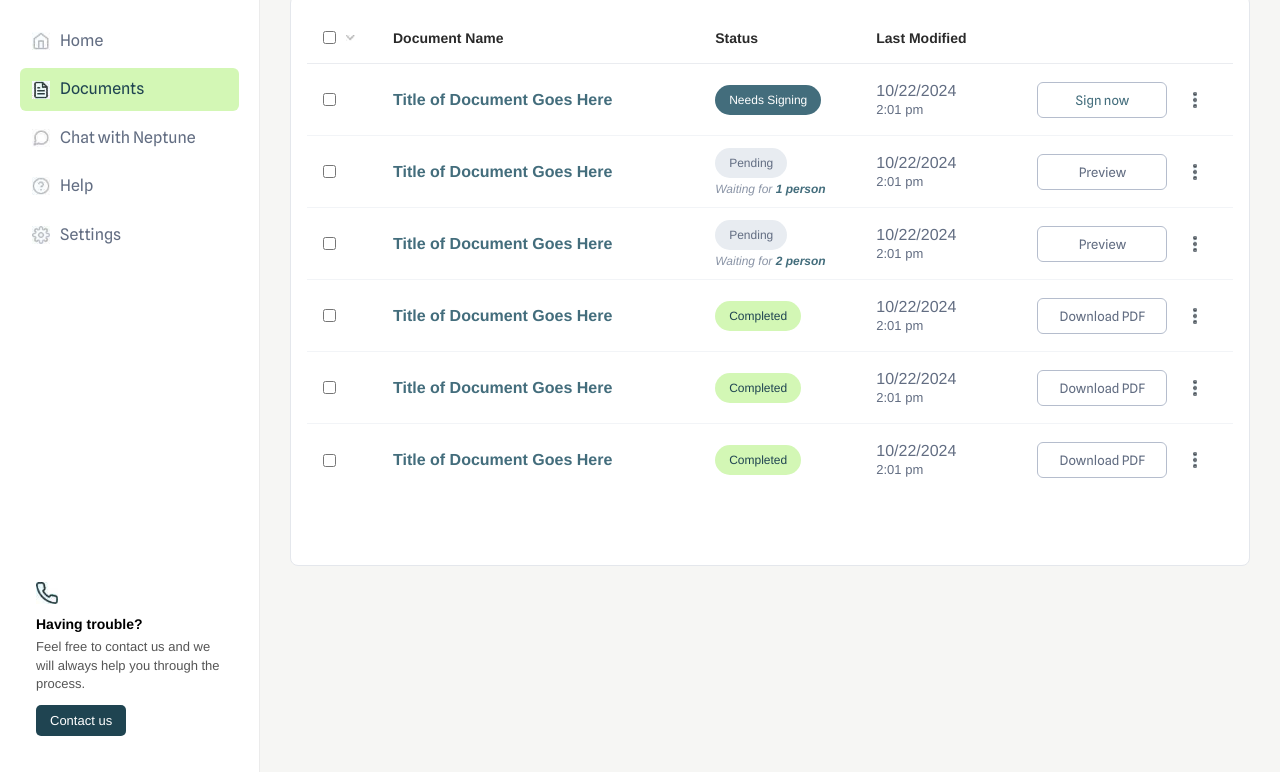
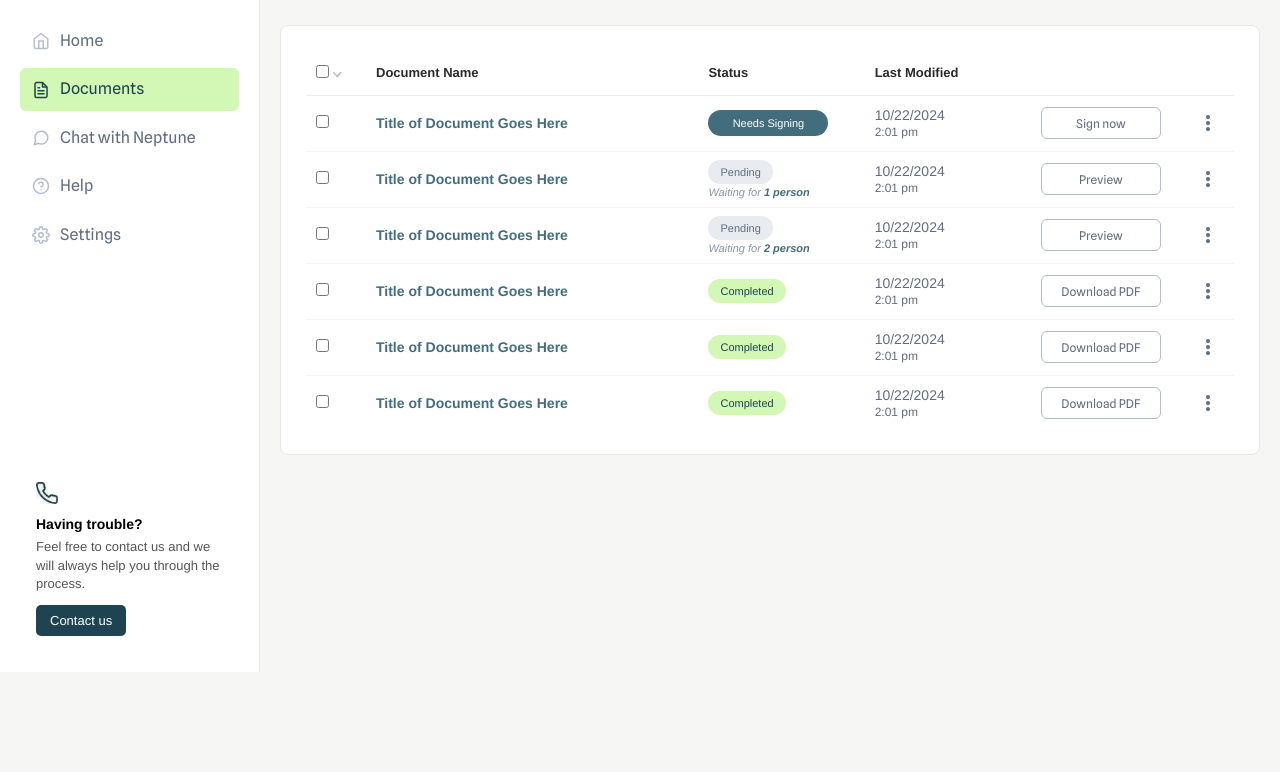
Before and after one commit to Prachi-Remotestate/Assignment-1, a plain HTML site: page index.html in a window 1280 px wide. Shown: the part 128-900 px from the top of the page. After the commit the page ends 800 px from the top, so only its background shows below. Drawn offline with Linux system fonts and the light colour scheme.

Commit message:
updated responsiveness add edit/delete button

```diff
--- a/index.html
+++ b/index.html
@@ -25,7 +25,7 @@
     <div class="profile">
       <div class="profile-left">
         <div class="avatar">
-          <img src="assets/img14.jpg" alt="User">
+          <img src="assets/Usercard_icon.svg" alt="User">
         </div>
         <div class="user-info">
           <p class="name">Jessica Thompson</p>
@@ -39,11 +39,11 @@
 
 
     <nav class="menu">
-      <a href="#"><img src="assets/img12.jpg" alt=""> Home</a>
-      <a href="#" class="active"><img src="assets/img15.jpg" alt=""> Documents</a>
-      <a href="#"><img src="assets/img9.jpg" alt=""> Chat with Neptune</a>
-      <a href="#"><img src="assets/img13.jpg" alt=""> Help</a>
-      <a href="#"><img src="assets/img7.jpg" alt=""> Settings</a>
+      <a href="#"><img src="assets/home_icon.svg" alt=""> Home</a>
+      <a href="#" class="active"><img src="assets/document_icon.svg" alt=""> Documents</a>
+      <a href="#"><img src="assets/chat_icon.svg" alt=""> Chat with Neptune</a>
+      <a href="#"><img src="assets/help_icon.svg" alt=""> Help</a>
+      <a href="#"><img src="assets/settings_icon.svg" alt=""> Settings</a>
     </nav>
 
 
@@ -73,195 +73,170 @@
 <div class="page-header">
   <h1>My Documents</h1>
 
+  <div class="header-right">
+    <button class="action-btn primary">Add</button>
   <div class="search-box">
     <input type="text" placeholder="Search documents">
     <span class="search-icon"><img src="/assets/Vector.svg"></span>
   </div>
 </div>
+</div>
+<div class="documents-grid">
 
-<div class="documents-grid">
-  <div class="doc-grid header">
-    <div class="cell checkbox-cell">
+  <table class="documents-table">
+    <thead>
+      <tr>
+        <th class="col-check">
           <input type="checkbox">
           <img src="assets/im6.jpg" alt="arrow">
-    </div>
-    <div>Document Name</div>
-    <div>Status</div>
-    <div>Last Modified</div>
-  </div>
+        </th>
+        <th>Document Name</th>
+        <th>Status</th>
+        <th>Last Modified</th>
+        <th></th>
+        <th></th>
+      </tr>
+    </thead>
 
+    <tbody>
+      <tr>
+        <td><input type="checkbox"></td>
+        <td class="doc-name">Title of Document Goes Here</td>
+        <td><span class="status signing">Needs Signing</span></td>
+        <td class="date">10/22/2024<br><span>2:01 pm</span></td>
+        <td><button class="action-btn primary">Sign now</button></td>
+            <td class="more-cell">
+  <div class="more-wrapper">
+    <button class="more-btn">
+      <img src="assets/threeDot_icon.svg" alt="more">
+    </button>
 
-  <div class="doc-grid row">
-    <div class="cell checkbox-cell">
-      <input type="checkbox">
-    </div>
-
-    <div class="doc-name">
-      Title of Document Goes Here
-    </div>
-
-    <div>
-      <span class="status signing">Needs Signing</span>
-    </div>
-
-    <div class="date">
-      10/22/2024<br>
-      <span>2:01 pm</span>
-    </div>
-
-    <div>
-      <button class="action-btn primary">Sign now</button>
-    </div>
-
-    <div class="more">
-      <img src="assets/img2.jpg" alt="menu">
+    <div class="more-dropdown">
+      <button>Edit</button>
+      <button class="delete">Delete</button>
     </div>
   </div>
+</td>
+      </tr>
 
-<div class="doc-grid row">
-  <div class="cell checkbox-cell">
-    <input type="checkbox">
+      <tr>
+        <td><input type="checkbox"></td>
+        <td class="doc-name">Title of Document Goes Here</td>
+        <td>
+          <span class="status pending">Pending</span>
+          <div class="status-sub">
+            <i>Waiting for <strong style="color:#436D7C;">1 person</strong></i>
           </div>
+        </td>
+        <td class="date">10/22/2024<br><span>2:01 pm</span></td>
+        <td><button class="action-btn secondary">Preview</button></td>
+             <td class="more-cell">
+  <div class="more-wrapper">
+    <button class="more-btn">
+      <img src="assets/threeDot_icon.svg" alt="more">
+    </button>
 
-  <div class="doc-name">
-    Title of Document Goes Here
-  </div>
-
-  <div>
-    <span class="status pending">Pending</span>
-    <div class="status-sub"><i>Waiting for  <strong style ="color:#436D7C;">1 person</strong> </i></div>
-  </div>
-
-  <div class="date">
-    10/22/2024<br>
-    <span>2:01 pm</span>
-  </div>
-
-  <div>
-    <button class="action-btn secondary">Preview</button>
-  </div>
-
-  <div class="more">
-    <img src="assets/img2.jpg">
+    <div class="more-dropdown">
+      <button>Edit</button>
+      <button class="delete">Delete</button>
     </div>
   </div>
+</td>
+      </tr>
+      <tr>
+        <td><input type="checkbox"></td>
+        <td class="doc-name">Title of Document Goes Here</td>
+        <td>
+          <span class="status pending">Pending</span>
+          <div class="status-sub">
+            <i>Waiting for <strong style="color:#436D7C;">2 person</strong></i>
+          </div>
+        </td>
+        <td class="date">10/22/2024<br><span>2:01 pm</span></td>
+        <td><button class="action-btn secondary">Preview</button></td>
+            <td class="more-cell">
+  <div class="more-wrapper">
+    <button class="more-btn">
+      <img src="assets/threeDot_icon.svg" alt="more">
+    </button>
 
-
-<div class="doc-grid row">
-  <div class="cell checkbox-cell">
-    <input type="checkbox">
-  </div>
-
-  <div class="doc-name">
-    Title of Document Goes Here
-  </div>
-
-  <div>
-    <span class="status pending">Pending</span>
-    <div class="status-sub"><i>Waiting for  <strong style ="color:#436D7C;">2 person</strong> </i></div>
-  </div>
-
-  <div class="date">
-    10/22/2024<br>
-    <span>2:01 pm</span>
-  </div>
-
-  <div>
-    <button class="action-btn secondary">Preview</button>
-  </div>
-
-  <div class="more">
-    <img src="assets/img2.jpg">
+    <div class="more-dropdown">
+      <button>Edit</button>
+      <button class="delete">Delete</button>
     </div>
   </div>
+</td>
+      </tr>
 
+      <tr>
+        <td><input type="checkbox"></td>
+        <td class="doc-name">Title of Document Goes Here</td>
+        <td><span class="status completed">Completed</span></td>
+        <td class="date">10/22/2024<br><span>2:01 pm</span></td>
+        <td><button class="action-btn secondary">Download PDF</button></td>
+            <td class="more-cell">
+  <div class="more-wrapper">
+    <button class="more-btn">
+      <img src="assets/threeDot_icon.svg" alt="more">
+    </button>
 
-<div class="doc-grid row">
-  <div class="cell checkbox-cell">
-    <input type="checkbox">
-  </div>
-
-  <div class="doc-name">
-    Title of Document Goes Here
-  </div>
-
-  <div>
-    <span class="status completed">Completed</span>
-  </div>
-
-  <div class="date">
-    10/22/2024<br>
-    <span>2:01 pm</span>
-  </div>
-
-  <div>
-    <button class="action-btn secondary">Download PDF</button>
-  </div>
-
-  <div class="more">
-    <img src="assets/img2.jpg">
+    <div class="more-dropdown">
+      <button>Edit</button>
+      <button class="delete">Delete</button>
     </div>
   </div>
+</td>
+      </tr>
 
+      <tr>
+        <td><input type="checkbox"></td>
+        <td class="doc-name">Title of Document Goes Here</td>
+        <td><span class="status completed">Completed</span></td>
+        <td class="date">10/22/2024<br><span>2:01 pm</span></td>
+        <td><button class="action-btn secondary">Download PDF</button></td>
+             <td class="more-cell">
+  <div class="more-wrapper">
+    <button class="more-btn">
+      <img src="assets/threeDot_icon.svg" alt="more">
+    </button>
 
-<div class="doc-grid row">
-  <div class="cell checkbox-cell">
-    <input type="checkbox">
-  </div>
-
-  <div class="doc-name">
-    Title of Document Goes Here
-  </div>
-
-  <div>
-    <span class="status completed">Completed</span>
-  </div>
-
-  <div class="date">
-    10/22/2024<br>
-    <span>2:01 pm</span>
-  </div>
-
-  <div>
-    <button class="action-btn secondary">Download PDF</button>
-  </div>
-
-  <div class="more">
-    <img src="assets/img2.jpg">
+    <div class="more-dropdown">
+      <button>Edit</button>
+      <button class="delete">Delete</button>
     </div>
   </div>
-<div class="doc-grid row">
-  <div class="cell checkbox-cell">
-    <input type="checkbox">
-  </div>
+</td>
+      </tr>
 
-  <div class="doc-name">
-    Title of Document Goes Here
-  </div>
+      <tr>
+        <td><input type="checkbox"></td>
+        <td class="doc-name">Title of Document Goes Here</td>
+        <td><span class="status completed">Completed</span></td>
+        <td class="date">10/22/2024<br><span>2:01 pm</span></td>
+        <td><button class="action-btn secondary">Download PDF</button></td>
+        <td class="more-cell">
+  <div class="more-wrapper">
+    <button class="more-btn">
+      <img src="assets/threeDot_icon.svg" alt="more">
+    </button>
 
-  <div>
-    <span class="status completed">Completed</span>
-  </div>
-
-  <div class="date">
-    10/22/2024<br>
-    <span>2:01 pm</span>
-  </div>
-
-  <div>
-    <button class="action-btn secondary">Download PDF</button>
-  </div>
-
-  <div class="more">
-    <img src="assets/img2.jpg">
+    <div class="more-dropdown">
+      <button>Edit</button>
+      <button class="delete">Delete</button>
     </div>
   </div>
+</td>
+
+      </tr>
+
+    </tbody>
+  </table>
 
 </div>
 
 
+
 </div>
-
 </main>
 
 </div>
--- a/style.css
+++ b/style.css
@@ -26,8 +26,11 @@ body {
   border-right: 1px solid #EBEBEB;
   display: flex;
   flex-direction: column;
-  height: 900px;
+  height: 100vh;
+
 }
+
+
 
 
 .logo {
@@ -60,7 +63,7 @@ body {
 .avatar img {
   width: 36px;
   height: 36px;
-  border-radius: 50%;
+  border-radius: 20%;
   object-fit: cover;
 }
 
@@ -153,7 +156,10 @@ body {
 
 
 .main-content {
-  padding: 30px;
+  padding: 0 20px;
+  max-width:1084px;
+  margin: 40px auto;
+
 }
 
 
@@ -188,6 +194,7 @@ body {
   margin-bottom: 20px;
 }
 
+
 .page-header h1 {
   font-family: 'Zin Display', 'Spline Sans', sans-serif;
   font-weight: 600;
@@ -198,12 +205,24 @@ body {
   color: #1f1f1f;
 }
 
+.header-right {
+   display: flex;
+  align-items: center;
+  gap: 16px;
+  flex-wrap: wrap;
+}
+.page-header .action-btn {
+  min-width: 90px;
+  height: 36px;
+}
 
 
 .search-box {
   position: relative;
   width: 260px;
+  max-width: 100%;
 }
+
 
 .search-box input {
   width: 100%;
@@ -225,172 +244,226 @@ body {
 }
 
 
+
 .documents-grid {
   width: 100%;
   max-width: 1084px;
-  height: 571px;
-  background-color: #ffffff;
-  border-radius: 8px;
-  border: 0.5px solid #dcdcdc;
-  opacity: 1;
-  margin-top: 20px;
-}
-
-
-.documents-grid {
-  padding: 16px;
-  overflow-y: auto;
-}
-
-
-.documents-grid {
+  height: auto;
+  max-height: 430px;
   background: #ffffff;
   border: 0.5px solid #e4e7ec;
   border-radius: 8px;
-  width: 100%;
-  max-width: 1084px;
-  overflow: hidden;
-}
-
-
-.doc-grid {
-  display: grid;
-  grid-template-columns:
-    70px
-    3fr
-    1.5fr
-    1.5fr
-    1.3fr
-    40px;
-  align-items: center;
-  padding: 0 16px;
+  padding: 25px;
+  margin-top: 40px;
   box-sizing: border-box;
 }
 
 
-.doc-grid.header {
-  height: 52px;
-  font-size: 14px;
-  font-weight: 600;
-  color: #2A2A2A;
-  border-bottom: 1px solid #eaecf0;
+.documents-table {
+  width: 100%;
+  border-collapse: collapse;
+  table-layout: fixed;
 }
 
 
-.doc-grid.row {
-  height: 72px;
-  font-size: 16px;
+.documents-table th {
+  height: 44px;
+  font-size: 13px;
+  font-weight: 600;
+  color: #2a2a2a;
+  text-align: left;
+  border-bottom: 1px solid #eaecf0;
+  padding: 0 10px;
+}
+
+
+.documents-table tbody tr {
+  height: 56px;
   border-bottom: 1px solid #f2f4f7;
 }
 
-.doc-grid.row:last-child {
+.documents-table tbody tr:last-child {
   border-bottom: none;
 }
 
 
-.checkbox-cell {
-  display: flex;
-  align-items: center;
-  gap: 10px;
-
+.documents-table td {
+  padding: 0 10px;
+  vertical-align: middle;
+  font-size: 14px;
 }
 
 
+.col-check { width: 60px; }
+
+.documents-table th:nth-child(2),
+.documents-table td:nth-child(2) { width: 36%; }
+
+.documents-table th:nth-child(3),
+.documents-table td:nth-child(3) { width: 18%; }
+
+.documents-table th:nth-child(4),
+.documents-table td:nth-child(4) { width: 18%; }
+
+.documents-table th:nth-child(5),
+.documents-table td:nth-child(5) { width: 16%; }
+
+.documents-table th:nth-child(6),
+.documents-table td:nth-child(6) { width: 6%; }
+
+/* ================= CONTENT STYLES ================= */
+
 .doc-name {
   font-weight: 600;
+  font-size: 14px;
   color: #436d7c;
 }
 
-
 .date {
-  font-size: 16px;
-  color: #626D82;
+  font-size: 14px;
+  color: #626d82;
   font-weight: 500;
 }
 
 .date span {
-  font-size: 13px;
-  color: #626D82;
+  font-size: 12px;
+  color: #626d82;
 }
+
+
 
 .status {
   display: inline-block;
-  padding: 8px 14px;
-  border-radius: 16px;
-  font-size: 12px;
+  padding: 6px 12px;
+  border-radius: 14px;
+  font-size: 11px;
   font-weight: 500;
 }
 
 .status.signing {
-  background-color: #436d7c;
+  background: #436d7c;
   color: #ffffff;
+  height:26px;
+  width: 120px;
+  align-content: center;
+  text-align: center;
 }
 
-.person{
-  color:#1F4451;
+.status.pending {
+  background: #e8ecf1;
+  color: #626d82;
 }
 
+.status.completed {
+  background: #d3f7b5;
+  color: #1f4451;
+}
+
+.status-sub {
+  font-size: 11px;
+  color: #8a94a6;
+  padding-top: 2px;
+}
+
+
+
 .action-btn {
-  width: 130px;
-  height: 36px;
+  width: 120px;
+  height: 32px;
   display: flex;
   align-items: center;
   justify-content: center;
-  font-size: 13px;
+
+  font-size: 12px;
   font-family: 'Spline Sans', sans-serif;
   font-weight: 500;
+
   border-radius: 6px;
   border: 1px solid #b5bdcd;
-  background-color: #ffffff;
+  background: #ffffff;
   color: #626d82;
   cursor: pointer;
   white-space: nowrap;
 }
 
 
-.action-btn.primary {
-  color: #436d7c;
-  border-color: #b5bdcd;
+
+.more-cell {
+  text-align: right;
+  vertical-align: middle;
 }
 
 
-.action-btn.secondary {
-  color: #626d82;
+.more-wrapper {
+  position: relative;
+  display: inline-flex;
+  align-items: center;
+  justify-content: center;
 }
 
 
-.more img {
+.more-btn {
+  width: 32px;
+  height: 32px;
+  border: none;
+  background: transparent;
+  border-radius: 6px;
   cursor: pointer;
+
+  display: flex;
+  align-items: center;
+  justify-content: center;
+}
+
+.more-btn:hover {
+  background-color: #f2f4f7;
+}
+
+.more-btn img {
+  width: 16px;
+  height: 16px;
 }
 
 
-.more {
-  display: flex;
-  justify-content: flex-end;
-  padding-right: 20px;
+
+.more-dropdown {
+  position: absolute;
+  top: 38px;
+  right: 0;
+
+  width: 120px;
+  background: #ffffff;
+  border: 1px solid #e4e7ec;
+  border-radius: 8px;
+  box-shadow: 0 6px 20px rgba(0, 0, 0, 0.08);
+
+  display: none;
+  flex-direction: column;
+  z-index: 10;
 }
 
 
-.status.pending {
-  background-color: #E8ECF1;
-  color: #626D82;
-}
-
-.status.completed {
-  background-color:  #D3F7B5;
-  color: #1F4451;
+.more-wrapper:hover .more-dropdown {
+  display: flex;
 }
 
 
-.status-sub {
-  font-size: 12px;
-  color: #8a94a6;
-  margin-top: 4px;
+.more-dropdown button {
+  padding: 10px 14px;
+  font-size: 13px;
+  font-family: 'Spline Sans', sans-serif;
+  background: none;
+  border: none;
+  text-align: left;
+  cursor: pointer;
+  color: #2a2a2a;
+}
+
+.more-dropdown button:hover {
+  background-color: #f2f4f7;
 }
 
 
-.action-btn.secondary {
-  background-color: #ffffff;
-  color: #626d82;
-  border: 1px solid #b5bdcd;
+.more-dropdown .delete {
+  color: #d92d20;
 }
```
Also changed, not shown: assets/Usercard_icon.svg (added), assets/chat_icon.svg (added), assets/document_icon.svg (added), assets/help_icon.svg (added), assets/home_icon.svg (added), assets/phone_icon.svg (added), assets/search_icon.svg (added), assets/settings_icon.svg (added), assets/threeDot_icon.svg (added). Lines whose indentation alone changed are shown as unchanged.
